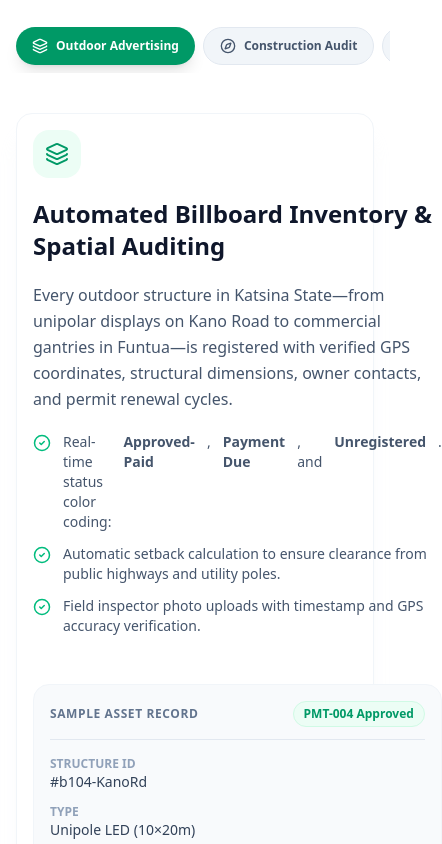
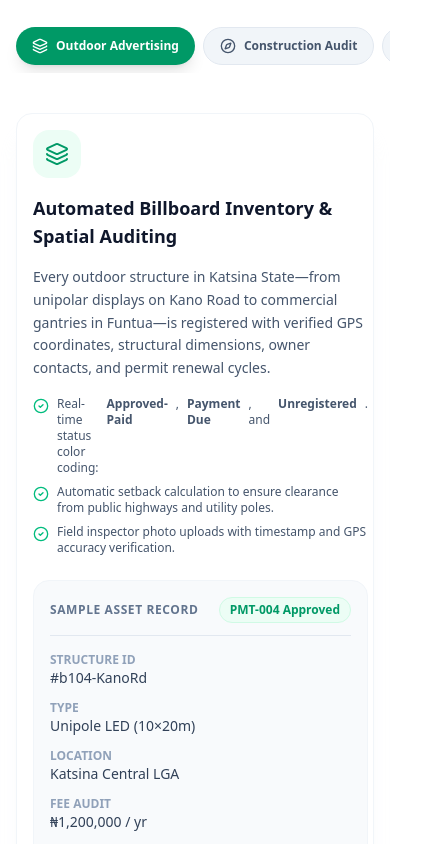
Before and after one commit to aleeyuwada01/SCCP, a React (Vite) app: page / in a window 390 px wide. Shown: the part 2400-3244 px from the top of the page, 442 px wide, since content can reach past the window. Built offline with nearby package versions, Linux system fonts and the light colour scheme.

Commit message:
fix: responsive text sizes, icon sizes, and grid gaps in feature tabs on mobile

```diff
--- a/src/components/LandingPage.tsx
+++ b/src/components/LandingPage.tsx
@@ -219,19 +219,19 @@ export function LandingPage({ onLoginClick }: { onLoginClick: () => void }) {
           {/* Tab Content */}
           <div className="bg-white border border-slate-100 rounded-2xl sm:rounded-3xl p-4 sm:p-8 lg:p-12 shadow-xl shadow-slate-200/20">
             {activeTab === 'signage' && (
-              <div className="grid lg:grid-cols-2 gap-12 items-center">
-                <div className="space-y-5">
+              <div className="grid lg:grid-cols-2 gap-6 lg:gap-12 items-center">
+                <div className="space-y-4">
                   <div className="w-12 h-12 rounded-2xl bg-emerald-50 flex items-center justify-center">
                     <Layers size={24} className="text-emerald-600" />
                   </div>
-                  <h3 className="text-2xl font-bold text-slate-900">Automated Billboard Inventory & Spatial Auditing</h3>
-                  <p className="text-slate-600 leading-relaxed">
+                  <h3 className="text-lg sm:text-2xl font-bold text-slate-900">Automated Billboard Inventory & Spatial Auditing</h3>
+                  <p className="text-sm sm:text-base text-slate-600 leading-relaxed">
                     Every outdoor structure in Katsina State—from unipolar displays on Kano Road to commercial gantries in Funtua—is registered with verified GPS coordinates, structural dimensions, owner contacts, and permit renewal cycles.
                   </p>
-                  <ul className="space-y-3 text-sm text-slate-600">
-                    <li className="flex items-start gap-3"><CheckCircle2 size={18} className="text-emerald-500 shrink-0 mt-0.5" /> Real-time status color coding: <strong>Approved-Paid</strong>, <strong>Payment Due</strong>, and <strong>Unregistered</strong>.</li>
-                    <li className="flex items-start gap-3"><CheckCircle2 size={18} className="text-emerald-500 shrink-0 mt-0.5" /> Automatic setback calculation to ensure clearance from public highways and utility poles.</li>
-                    <li className="flex items-start gap-3"><CheckCircle2 size={18} className="text-emerald-500 shrink-0 mt-0.5" /> Field inspector photo uploads with timestamp and GPS accuracy verification.</li>
+                  <ul className="space-y-2 sm:space-y-3 text-xs sm:text-sm text-slate-600">
+                    <li className="flex items-start gap-2 sm:gap-3"><CheckCircle2 size={16} className="text-emerald-500 shrink-0 mt-0.5" /> Real-time status color coding: <strong>Approved-Paid</strong>, <strong>Payment Due</strong>, and <strong>Unregistered</strong>.</li>
+                    <li className="flex items-start gap-2 sm:gap-3"><CheckCircle2 size={16} className="text-emerald-500 shrink-0 mt-0.5" /> Automatic setback calculation to ensure clearance from public highways and utility poles.</li>
+                    <li className="flex items-start gap-2 sm:gap-3"><CheckCircle2 size={16} className="text-emerald-500 shrink-0 mt-0.5" /> Field inspector photo uploads with timestamp and GPS accuracy verification.</li>
                   </ul>
                 </div>
                 <div className="bg-slate-50 p-4 sm:p-6 rounded-2xl border border-slate-100 text-sm space-y-4">
@@ -260,14 +260,14 @@ export function LandingPage({ onLoginClick }: { onLoginClick: () => void }) {
                   <div className="w-12 h-12 rounded-2xl bg-blue-50 flex items-center justify-center">
                     <Compass size={24} className="text-blue-600" />
                   </div>
-                  <h3 className="text-2xl font-bold text-slate-900">Satellite & Drone Encroachment Surveillance</h3>
-                  <p className="text-slate-600 leading-relaxed">
+                  <h3 className="text-lg sm:text-2xl font-bold text-slate-900">Satellite & Drone Encroachment Surveillance</h3>
+                  <p className="text-sm sm:text-base text-slate-600 leading-relaxed">
                     Protecting municipal master plans by automatically flagging unapproved site development, drainage line obstructions, and high-rise developments before construction proceeds beyond foundation stages.
                   </p>
-                  <ul className="space-y-3 text-sm text-slate-600">
-                    <li className="flex items-start gap-3"><CheckCircle2 size={18} className="text-blue-500 shrink-0 mt-0.5" /> Detection from high-resolution satellite imagery, commercial drones, and field patrols.</li>
-                    <li className="flex items-start gap-3"><CheckCircle2 size={18} className="text-blue-500 shrink-0 mt-0.5" /> Instant Stop-Work Order generation with digital case tracking.</li>
-                    <li className="flex items-start gap-3"><CheckCircle2 size={18} className="text-blue-500 shrink-0 mt-0.5" /> Estimated footprint mapping with square meter coverage and zoning classification.</li>
+                  <ul className="space-y-2 sm:space-y-3 text-xs sm:text-sm text-slate-600">
+                    <li className="flex items-start gap-2 sm:gap-3"><CheckCircle2 size={16} className="text-blue-500 shrink-0 mt-0.5" /> Detection from high-resolution satellite imagery, commercial drones, and field patrols.</li>
+                    <li className="flex items-start gap-2 sm:gap-3"><CheckCircle2 size={16} className="text-blue-500 shrink-0 mt-0.5" /> Instant Stop-Work Order generation with digital case tracking.</li>
+                    <li className="flex items-start gap-2 sm:gap-3"><CheckCircle2 size={16} className="text-blue-500 shrink-0 mt-0.5" /> Estimated footprint mapping with square meter coverage and zoning classification.</li>
                   </ul>
                 </div>
                 <div className="bg-slate-50 p-4 sm:p-6 rounded-2xl border border-slate-100 text-sm space-y-4">
@@ -294,14 +294,14 @@ export function LandingPage({ onLoginClick }: { onLoginClick: () => void }) {
                   <div className="w-12 h-12 rounded-2xl bg-amber-50 flex items-center justify-center">
                     <BarChart3 size={24} className="text-amber-600" />
                   </div>
-                  <h3 className="text-2xl font-bold text-slate-900">Treasury Protection & Automated Billing</h3>
-                  <p className="text-slate-600 leading-relaxed">
+                  <h3 className="text-lg sm:text-2xl font-bold text-slate-900">Treasury Protection & Automated Billing</h3>
+                  <p className="text-sm sm:text-base text-slate-600 leading-relaxed">
                     Eliminating manual revenue leakages through standardized digital billing tiers, invoice generation, direct banking reconciliation, and automatic penalty surcharges for overdue compliance.
                   </p>
-                  <ul className="space-y-3 text-sm text-slate-600">
-                    <li className="flex items-start gap-3"><CheckCircle2 size={18} className="text-amber-500 shrink-0 mt-0.5" /> Role-based revenue officer clearance: only verified staff can approve tax receipts.</li>
-                    <li className="flex items-start gap-3"><CheckCircle2 size={18} className="text-amber-500 shrink-0 mt-0.5" /> Real-time revenue leakage projection based on unregistered structure count.</li>
-                    <li className="flex items-start gap-3"><CheckCircle2 size={18} className="text-amber-500 shrink-0 mt-0.5" /> Cryptographic audit trail for every status change and fee receipt.</li>
+                  <ul className="space-y-2 sm:space-y-3 text-xs sm:text-sm text-slate-600">
+                    <li className="flex items-start gap-2 sm:gap-3"><CheckCircle2 size={16} className="text-amber-500 shrink-0 mt-0.5" /> Role-based revenue officer clearance: only verified staff can approve tax receipts.</li>
+                    <li className="flex items-start gap-2 sm:gap-3"><CheckCircle2 size={16} className="text-amber-500 shrink-0 mt-0.5" /> Real-time revenue leakage projection based on unregistered structure count.</li>
+                    <li className="flex items-start gap-2 sm:gap-3"><CheckCircle2 size={16} className="text-amber-500 shrink-0 mt-0.5" /> Cryptographic audit trail for every status change and fee receipt.</li>
                   </ul>
                 </div>
                 <div className="bg-slate-50 p-4 sm:p-6 rounded-2xl border border-slate-100 text-sm space-y-4">
@@ -336,14 +336,14 @@ export function LandingPage({ onLoginClick }: { onLoginClick: () => void }) {
                   <div className="w-12 h-12 rounded-2xl bg-emerald-50 flex items-center justify-center">
                     <Users size={24} className="text-emerald-600" />
                   </div>
-                  <h3 className="text-2xl font-bold text-slate-900">Anonymous Whistleblower & Citizen Intake</h3>
-                  <p className="text-slate-600 leading-relaxed">
+                  <h3 className="text-lg sm:text-2xl font-bold text-slate-900">Anonymous Whistleblower & Citizen Intake</h3>
+                  <p className="text-sm sm:text-base text-slate-600 leading-relaxed">
                     Every citizen in Katsina State can act as a vigilant observer. Submit unapproved structures or hazardous billboards directly with GPS location and photo evidence without exposing personal identity.
                   </p>
-                  <ul className="space-y-3 text-sm text-slate-600">
-                    <li className="flex items-start gap-3"><CheckCircle2 size={18} className="text-emerald-500 shrink-0 mt-0.5" /> Zero IP or personal tracking; optional callback phone for reward programs.</li>
-                    <li className="flex items-start gap-3"><CheckCircle2 size={18} className="text-emerald-500 shrink-0 mt-0.5" /> One-click conversion from public tip into active billboard or construction case.</li>
-                    <li className="flex items-start gap-3"><CheckCircle2 size={18} className="text-emerald-500 shrink-0 mt-0.5" /> Triaged within 24 hours by URPB zonal enforcement officers.</li>
+                  <ul className="space-y-2 sm:space-y-3 text-xs sm:text-sm text-slate-600">
+                    <li className="flex items-start gap-2 sm:gap-3"><CheckCircle2 size={16} className="text-emerald-500 shrink-0 mt-0.5" /> Zero IP or personal tracking; optional callback phone for reward programs.</li>
+                    <li className="flex items-start gap-2 sm:gap-3"><CheckCircle2 size={16} className="text-emerald-500 shrink-0 mt-0.5" /> One-click conversion from public tip into active billboard or construction case.</li>
+                    <li className="flex items-start gap-2 sm:gap-3"><CheckCircle2 size={16} className="text-emerald-500 shrink-0 mt-0.5" /> Triaged within 24 hours by URPB zonal enforcement officers.</li>
                   </ul>
                 </div>
                 <div className="bg-slate-50 p-4 sm:p-6 rounded-2xl border border-slate-100 text-sm space-y-4">
```
